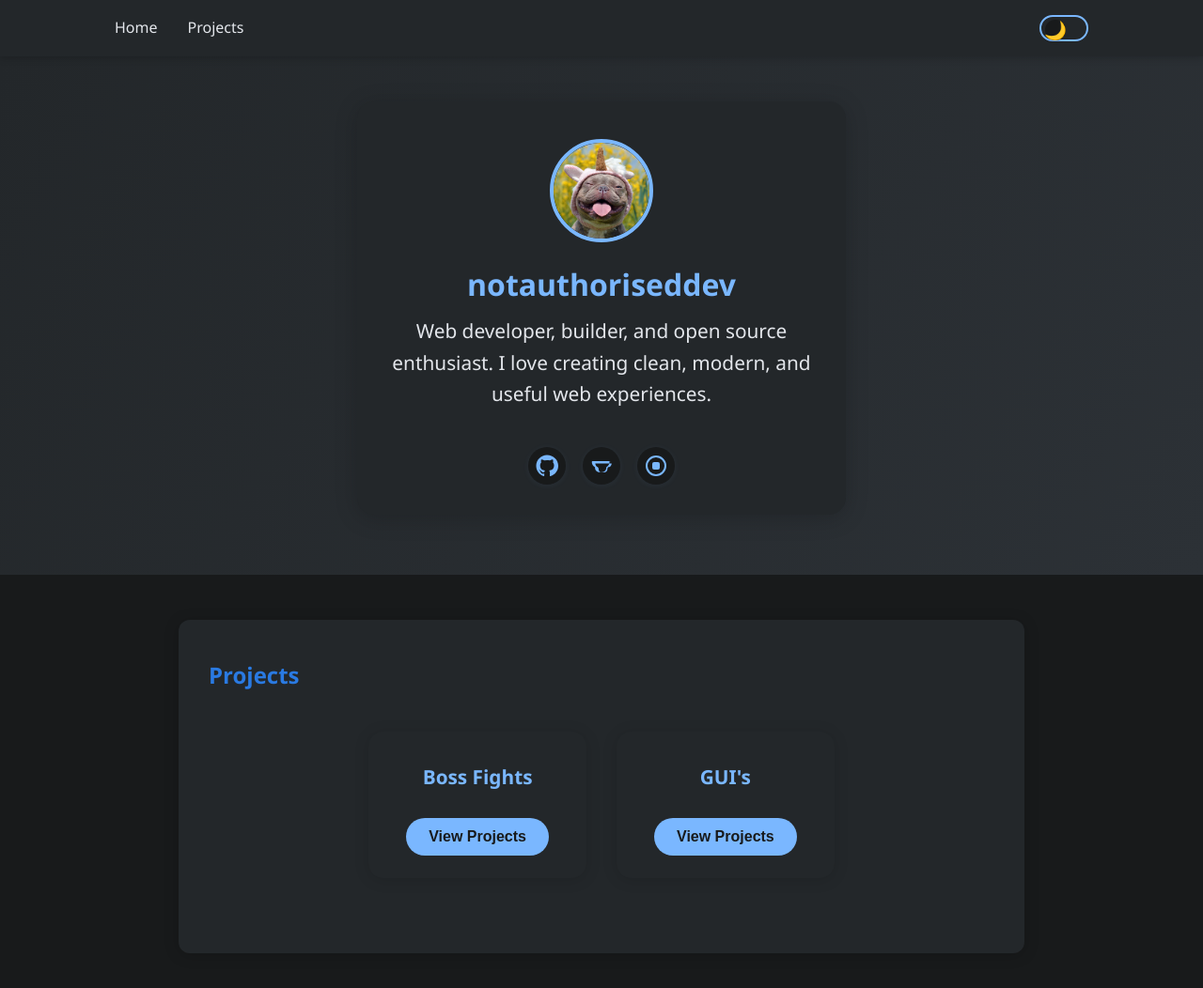
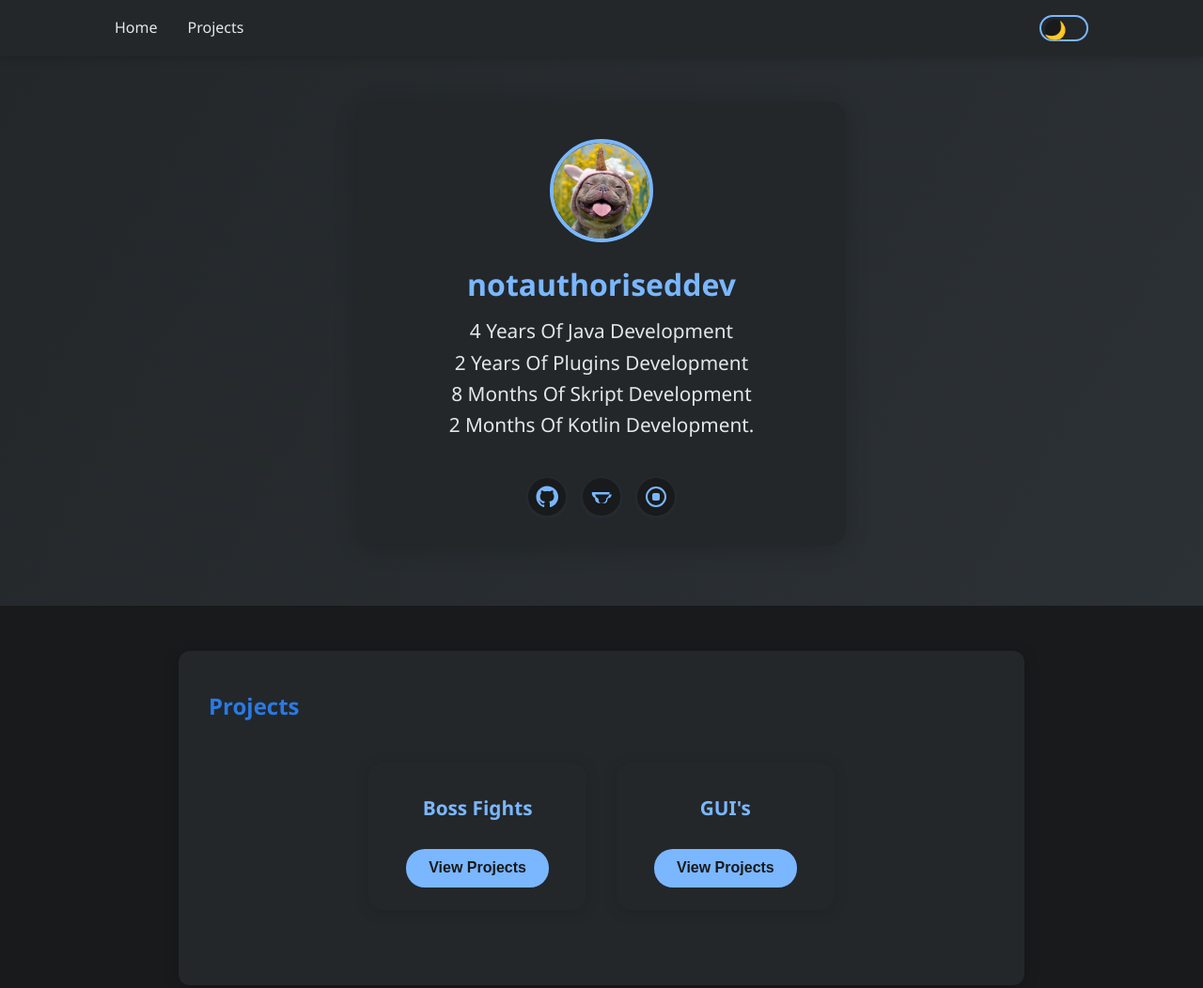
Before and after one commit to notauthoriseddev/notauthoriseddev.github.io, a plain HTML site: page index.html in a window 1280 px wide. Shown: the whole page at 94% size. Drawn offline with Linux system fonts and the light colour scheme.

Commit message:
Update index.html

```diff
--- a/index.html
+++ b/index.html
@@ -25,7 +25,7 @@
             <div class="profile-card">
                 <img src="assets/profile.jpg" alt="Profile picture of notauthoriseddev" class="profile-pic">
                 <h1>notauthoriseddev</h1>
-                <p class="profile-desc">Web developer, builder, and open source enthusiast. I love creating clean, modern, and useful web experiences.</p>
+                <p class="profile-desc">4 Years Of Java Development<br>2 Years Of Plugins Development<br>8 Months Of Skript Development<br> 2 Months Of Kotlin Development.</p>
                 <div class="profile-links">
                     <a href="https://github.com/notauthoriseddev" target="_blank" aria-label="GitHub"><svg width="24" height="24" fill="currentColor" viewBox="0 0 24 24"><path d="M12 .5C5.73.5.5 5.73.5 12c0 5.08 3.29 9.39 7.86 10.91.58.11.79-.25.79-.56 0-.28-.01-1.02-.02-2-3.2.7-3.88-1.54-3.88-1.54-.53-1.34-1.3-1.7-1.3-1.7-1.06-.72.08-.71.08-.71 1.17.08 1.78 1.2 1.78 1.2 1.04 1.78 2.73 1.27 3.4.97.11-.75.41-1.27.74-1.56-2.56-.29-5.26-1.28-5.26-5.7 0-1.26.45-2.29 1.19-3.1-.12-.29-.52-1.46.11-3.05 0 0 .98-.31 3.2 1.18a11.1 11.1 0 0 1 2.92-.39c.99 0 1.99.13 2.92.39 2.22-1.49 3.2-1.18 3.2-1.18.63 1.59.23 2.76.11 3.05.74.81 1.19 1.84 1.19 3.1 0 4.43-2.7 5.41-5.27 5.7.42.36.79 1.09.79 2.2 0 1.59-.01 2.87-.01 3.26 0 .31.21.68.8.56C20.71 21.39 24 17.08 24 12c0-6.27-5.23-11.5-12-11.5z"/></svg></a>
                     <a href="https://www.buymeacoffee.com/notauthoriseddev" target="_blank" aria-label="Buy Me a Coffee"><svg width="24" height="24" fill="currentColor" viewBox="0 0 24 24"><path d="M21.6 7.2c-.2-.2-.5-.2-.7-.2H2.7c-.3 0-.5.1-.7.2-.2.2-.3.4-.3.7 0 2.2 1.2 4.2 3.1 5.3.2.1.3.3.3.5v.2c0 2.7 2.2 4.9 4.9 4.9h2.2c2.7 0 4.9-2.2 4.9-4.9v-.2c0-.2.1-.4.3-.5 1.9-1.1 3.1-3.1 3.1-5.3 0-.3-.1-.5-.3-.7zm-2.2 6.1c-.7.4-1.1 1.1-1.1 1.9v.2c0 2-1.6 3.6-3.6 3.6h-2.2c-2 0-3.6-1.6-3.6-3.6v-.2c0-.8-.4-1.5-1.1-1.9-1.4-.8-2.3-2.3-2.4-3.9h17.4c-.1 1.6-1 3.1-2.4 3.9z"/></svg></a>
```
